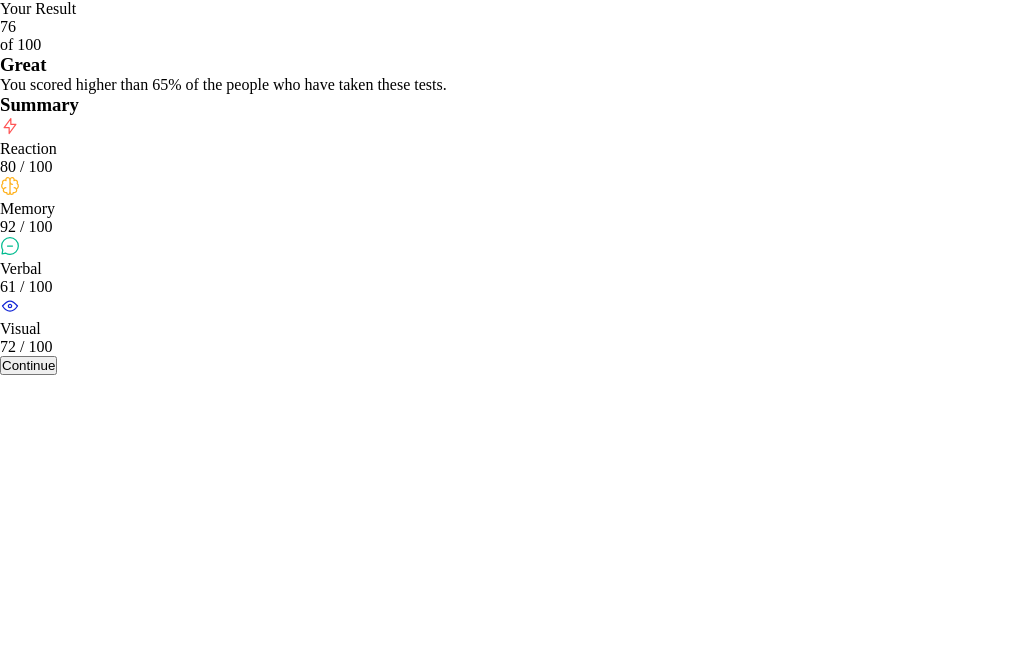
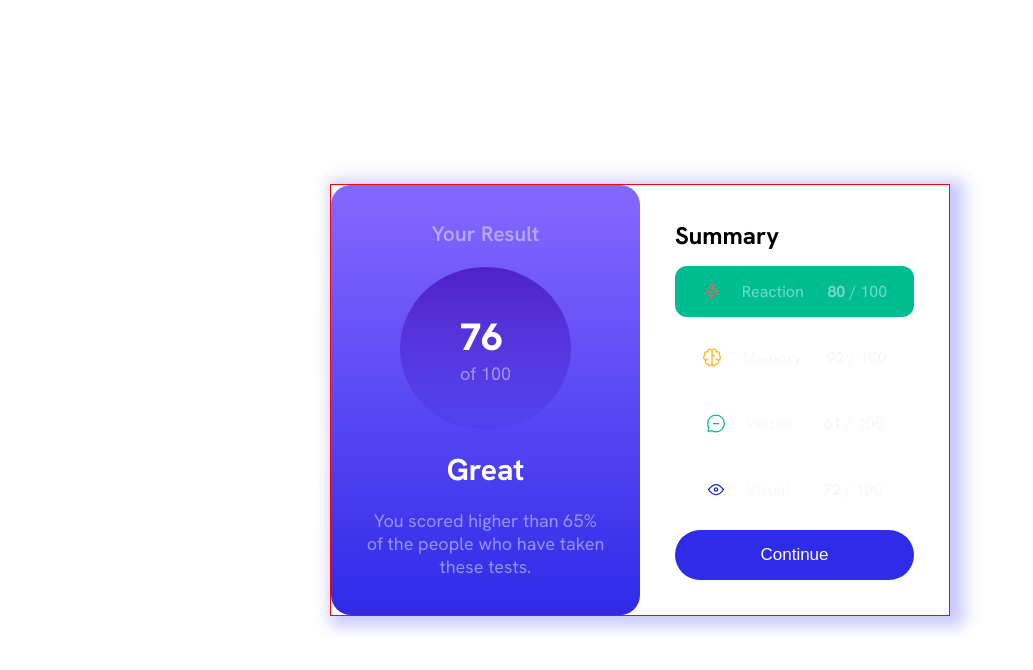
Before and after one commit to Talika-Bajaj/Results-Summary-Component, a plain HTML site: page index.html in a window 1280 px wide. Shown: the whole page, without its empty margins (0-1033 px from the left). Drawn offline with Linux system fonts and the light colour scheme.

Commit message:
Add styles

```diff
--- a/style.css
+++ b/style.css
@@ -1,3 +1,5 @@
+@import url('https://fonts.googleapis.com/css2?family=Hanken+Grotesk:ital,wght@0,100..900;1,100..900&display=swap');
+
 * {
     margin: 0;
     padding: 0;
@@ -17,5 +19,131 @@
 
 /* circle */
 --Violet_blue: hsla(256, 72%, 46%, 1);
---Persian_blue: hsla(241, 72%, 46%, 0)
+--Persian_blue: hsla(241, 72%, 46%, 0);
+
+/* nuetral */
+--White: hsl(0, 0%, 100%);
+--Pale_blue: hsl(221, 100%, 96%);
+--Light_Pale_blue: hsl(221, 100%, 96%, 0.5);
+--Light_lavender: hsl(241, 100%, 89%);
+--Dark_gray_blue: hsl(224, 30%, 27%);
+
+--ff-hanken: "Hanken Grotesk", sans-serif;
+
 }
+
+body {
+    background-color: var(--White);
+    min-height: 100vh;
+    display: flex;
+    justify-content: center;
+    align-items: center;
+    font-family: var(--ff-hanken);
+}
+
+.container {
+    border: 1px solid red;
+    display: flex;
+    width: 620px;
+    box-shadow: 7px 3px 15px 7px var(--Light_lavender);
+}
+
+.card {
+    padding: 35px;
+    display: flex;
+    flex-direction: column;
+    gap: 20px;
+    flex: 2;
+    border-radius: 20px;
+    align-items: center;
+    background: linear-gradient(0deg, hsl(241, 81%, 54%, 1), hsl(252, 100%, 67%, 0.9));
+}
+
+
+.card p:first-child {
+    font-size: 21px;
+    font-weight: 600;
+}
+
+.col {
+    color: var(--Light_Pale_blue);
+    font-size: 18px;
+    text-align: center;
+}
+
+.w {
+    color: var(--White);
+}
+
+
+.circle {
+    background: linear-gradient(180deg, hsla(256, 72%, 46%, 1),hsla(241, 72%, 46%, 0.1));
+    padding: 45px 60px;
+    border-radius: 50%;
+}
+
+.circle p:first-child {
+    font-size: 38px;
+    font-weight: 800;
+}
+
+h3 {
+    font-size: 30px;
+}
+
+.summary {
+    padding: 35px;
+    display: flex;
+    flex-direction: column;
+    gap: 15px;
+    flex: 2;
+}
+
+.summary h3 {
+    font-size: 24px;
+    font-weight: 700;
+}
+
+.flex {
+    display: flex;
+    justify-content: space-around;
+}
+
+.set {
+    display: flex;
+    gap: 20px;
+}
+
+.reaction {
+    display: flex;
+    width: 100%;
+    justify-content: space-around;
+    background-color: var(--Green_teal);
+    /* margin: 50px 0; */
+}
+
+.points {
+    padding: 15px;
+    border-radius: 12px;
+}
+
+span {
+    font-weight: 700;
+}
+
+.flex p {
+    color: var(--Light_Pale_blue);
+}
+.button {
+    text-align: center;
+}
+
+button {
+    padding: 15px 21px;
+    width: 100%;
+    border-radius: 30px;
+    border: none;
+    font-size: 17px;
+    color: var(--White);
+    background-color: var(--Light_royal_blue);
+}
```
